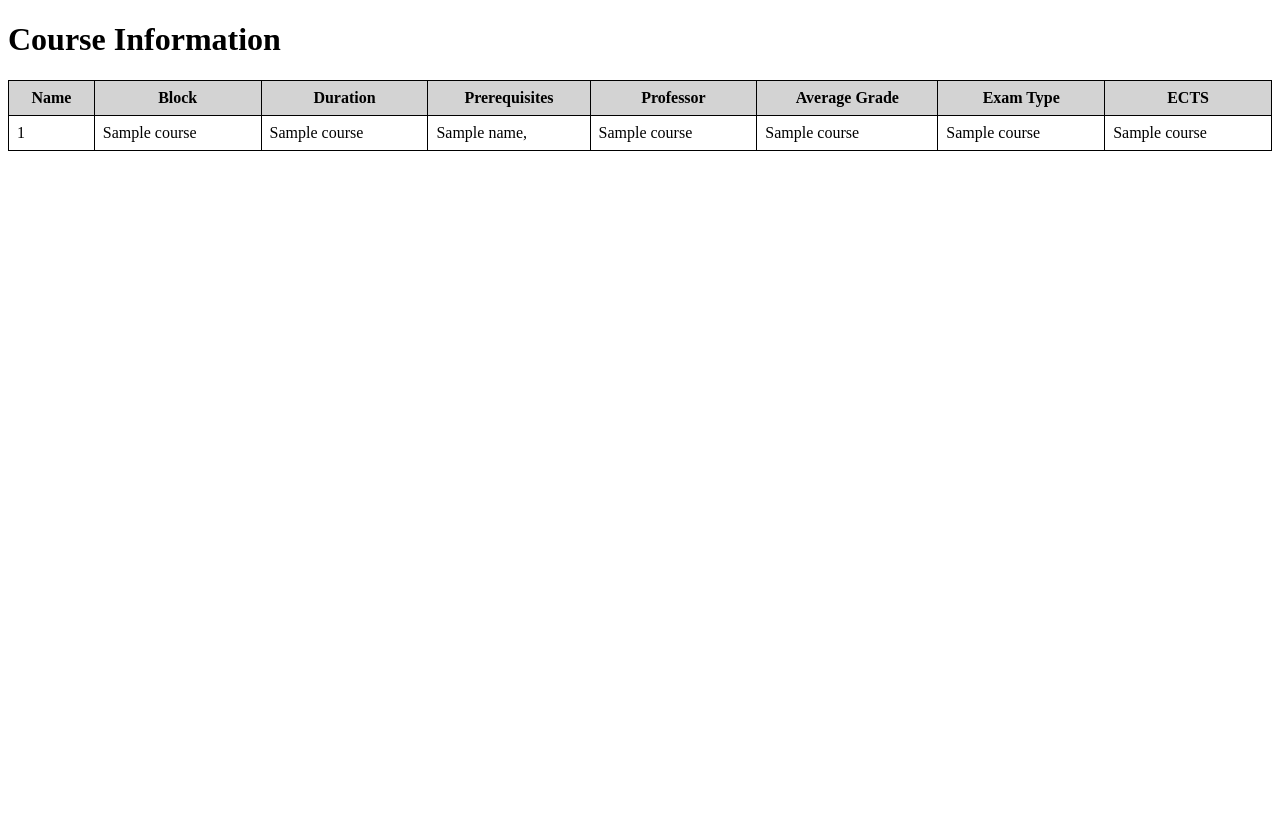
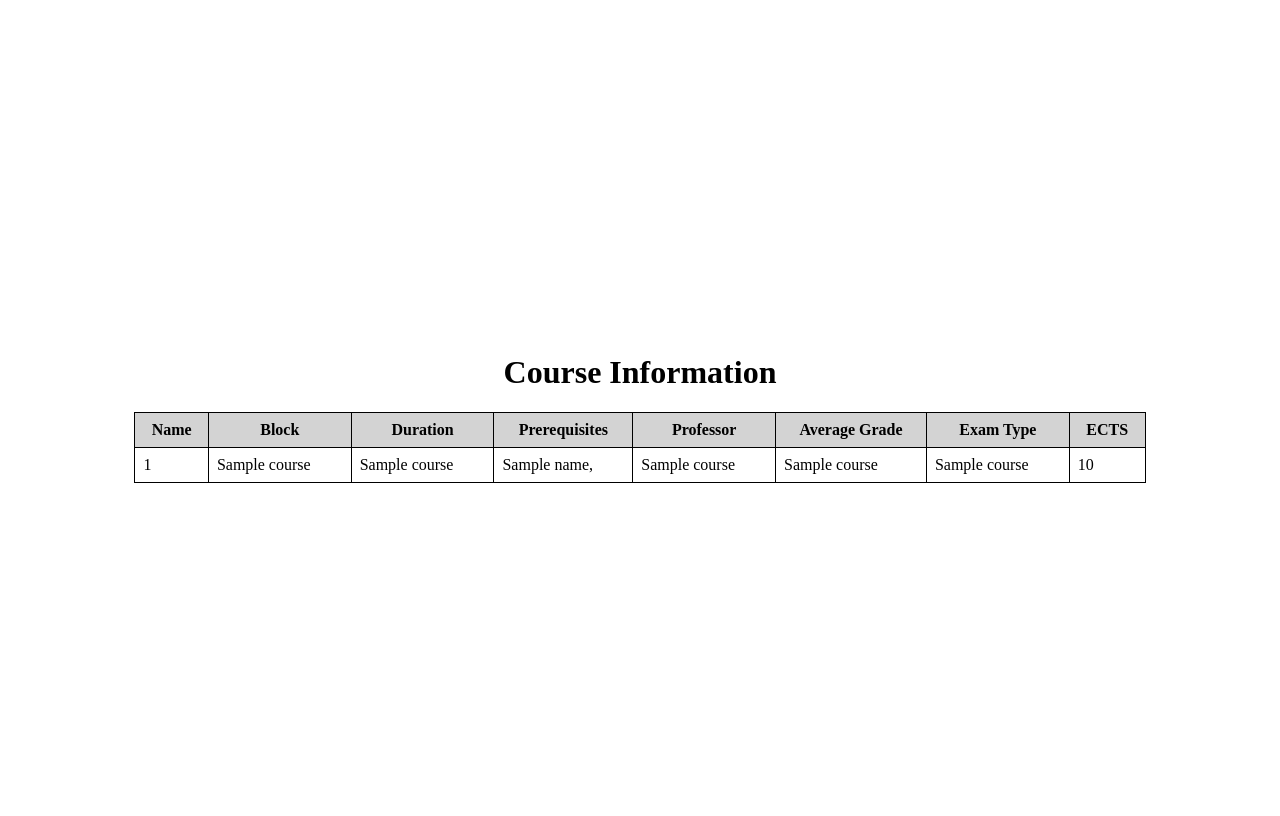
Before and after one commit to Seisision/DIS-project-2023-Group73, a Flask app: page / in a window 1280 px wide. Before the commit the page ends 151 px from the top, so only its background shows below. Run offline with Flask 3, Linux system fonts and the light colour scheme; a database or web service that is not in the repository returns one stand-in record (values such as "Sample title"); some libraries are stand-ins or nearby versions.

Commit message:
more spacious layout.
changed the template to get some space on the sides so table doesnt take up whole screen. (last commit accidentaly only included the ects change)

```diff
--- a/Course_Finder/templates/home.html
+++ b/Course_Finder/templates/home.html
@@ -4,6 +4,16 @@
     <title>Course Information</title>
     <style>
         body {
+            display: flex;
+            justify-content: center;
+            align-items: center;
+            height: 100vh;
+        }
+
+        .container {
+            width: 80%;
+        }
+
         table {
             width: 100%;
             border-collapse: collapse;
@@ -13,14 +23,20 @@
             padding: 8px;
             border: 1px solid black;
             word-wrap: break-word;
+            max-width: 100px; /* Adjust the max-width to your desired size */
         }
 
         th {
             background-color: lightgray;
         }
+
+        h1 {
+            text-align: center;
+        }
     </style>
 </head>
 <body>
+    <div class="container">
         <h1>Course Information</h1>
         <table>
             <thead>
@@ -53,10 +69,17 @@
                     <td>{{ course[4] }}</td>
                     <td>{{ course[5] }}</td>
                     <td>{{ course[6] }}</td>
-                <td>{{ course[7] }}</td>
+                    <td>
+                        {% if course[7]|float == course[7]|int %}
+                            {{ course[7]|int }}
+                        {% else %}
+                            {{ course[7] }}
+                        {% endif %}
+                    </td>
                 </tr>
                 {% endfor %}
             </tbody>
         </table>
+    </div>
 </body>
 </html>
```
Lines whose indentation alone changed are shown as unchanged.
